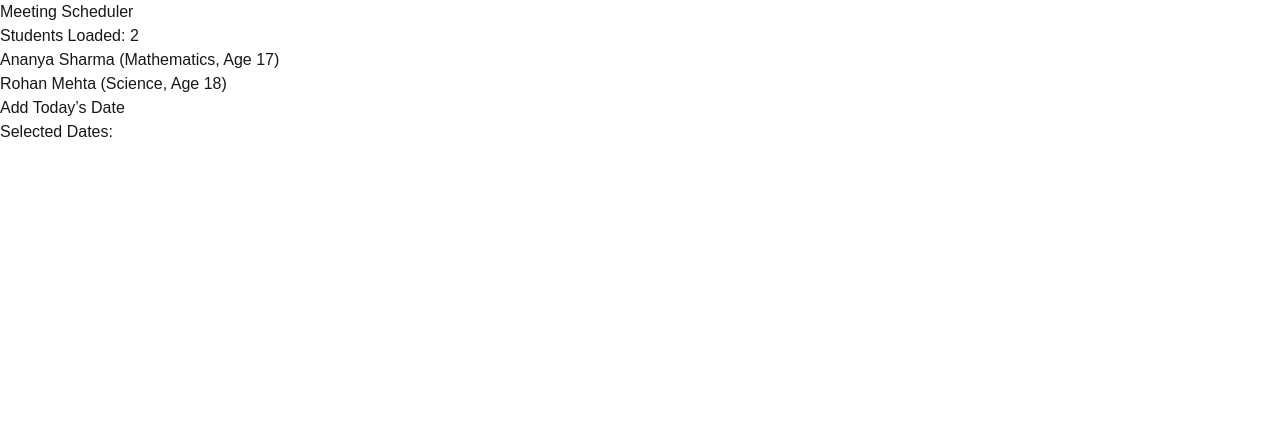
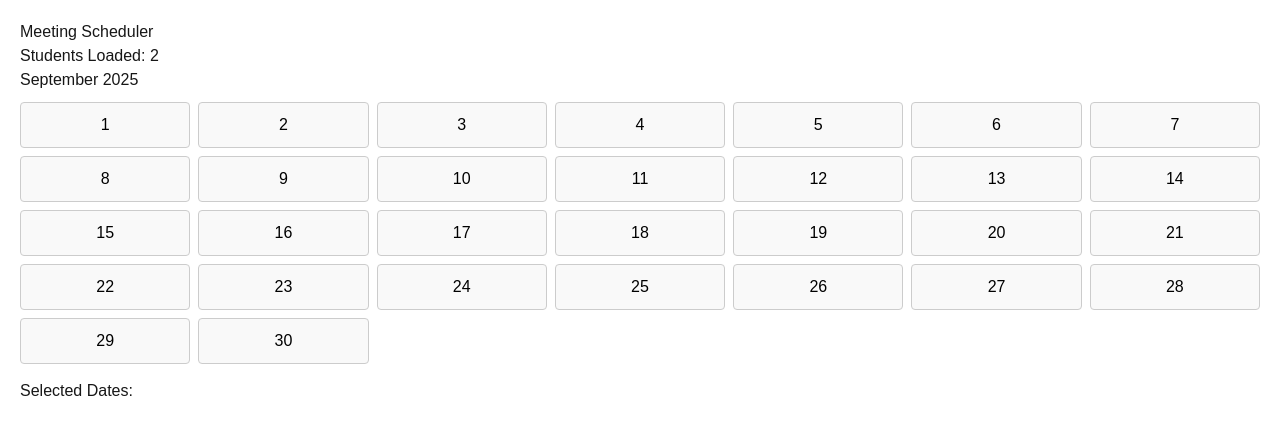
Before and after one commit to Deepak777K/social-media-content-calendar, a Next.js app: page / in a window 1280 px wide. Shown: the top 434 px of the page. Built offline with nearby package versions, Linux system fonts and the light colour scheme.

Commit message:
added basic calendar grid UI to select multiple dates and store them in your Context

```diff
--- /dev/null
+++ b/app/components/CalendarGrid.js
@@ -0,0 +1,73 @@
+"use client";
+import React from "react";
+import { useAppContext } from "../context/AppContext";
+
+const generateCalendarDays = (year, month) => {
+	const days = [];
+	const date = new Date(year, month, 1);
+	while (date.getMonth() === month) {
+		days.push(new Date(date));
+		date.setDate(date.getDate() + 1);
+	}
+	return days;
+};
+
+export default function CalendarGrid() {
+	const { selectedDates, setSelectedDates } = useAppContext();
+
+	const today = new Date();
+	const year = today.getFullYear();
+	const month = today.getMonth();
+	const days = generateCalendarDays(year, month);
+
+	const toggleDate = (date) => {
+		const dateStr = date.toISOString().split("T")[0];
+		if (selectedDates.includes(dateStr)) {
+			setSelectedDates(selectedDates.filter((d) => d !== dateStr));
+		} else {
+			setSelectedDates([...selectedDates, dateStr]);
+		}
+	};
+
+	return (
+		<div>
+			<h2>
+				{today.toLocaleString("default", { month: "long" })} {year}
+			</h2>
+			<div
+				style={{
+					display: "grid",
+					gridTemplateColumns: "repeat(7, 1fr)",
+					gap: "8px",
+					marginTop: "10px",
+				}}
+			>
+				{days.map((day) => {
+					const dateStr = day.toISOString().split("T")[0];
+					const isSelected = selectedDates.includes(dateStr);
+					return (
+						<div
+							key={dateStr}
+							onClick={() => toggleDate(day)}
+							style={{
+								padding: "10px",
+								textAlign: "center",
+								border: "1px solid #ccc",
+								borderRadius: "4px",
+								cursor: "pointer",
+								backgroundColor: isSelected ? "#4cafef" : "#f9f9f9",
+								color: isSelected ? "white" : "black",
+							}}
+						>
+							{day.getDate()}
+						</div>
+					);
+				})}
+			</div>
+
+			<p style={{ marginTop: "15px" }}>
+				Selected Dates: {selectedDates.join(", ")}
+			</p>
+		</div>
+	);
+}
--- a/app/page.js
+++ b/app/page.js
@@ -1,26 +1,16 @@
 "use client";
+import CalendarGrid from "./components/CalendarGrid";
 import { useAppContext } from "./context/AppContext";
 
 export default function HomePage() {
-	const { students, selectedDates, setSelectedDates } = useAppContext();
+	const { students } = useAppContext();
 
 	return (
-		<div>
+		<div style={{ padding: "20px" }}>
 			<h1>Meeting Scheduler</h1>
 			<h2>Students Loaded: {students.length}</h2>
-			<ul>
-				{students.map((s, i) => (
-					<li key={i}>
-						{s.student_name} ({s.class_name}, Age {s.age})
-					</li>
-				))}
-			</ul>
 
-			<button onClick={() => setSelectedDates([...selectedDates, "2025-09-20"])}>
-				Add Today’s Date
-			</button>
-
-			<p>Selected Dates: {selectedDates.join(", ")}</p>
+			<CalendarGrid />
 		</div>
 	);
 }
```
